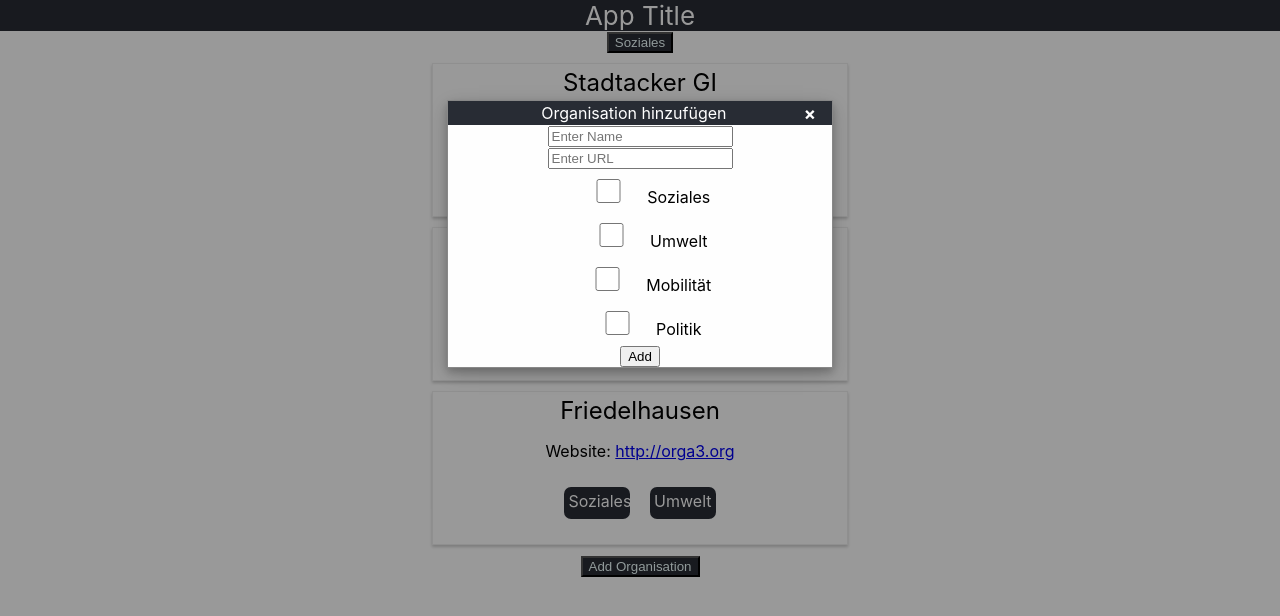
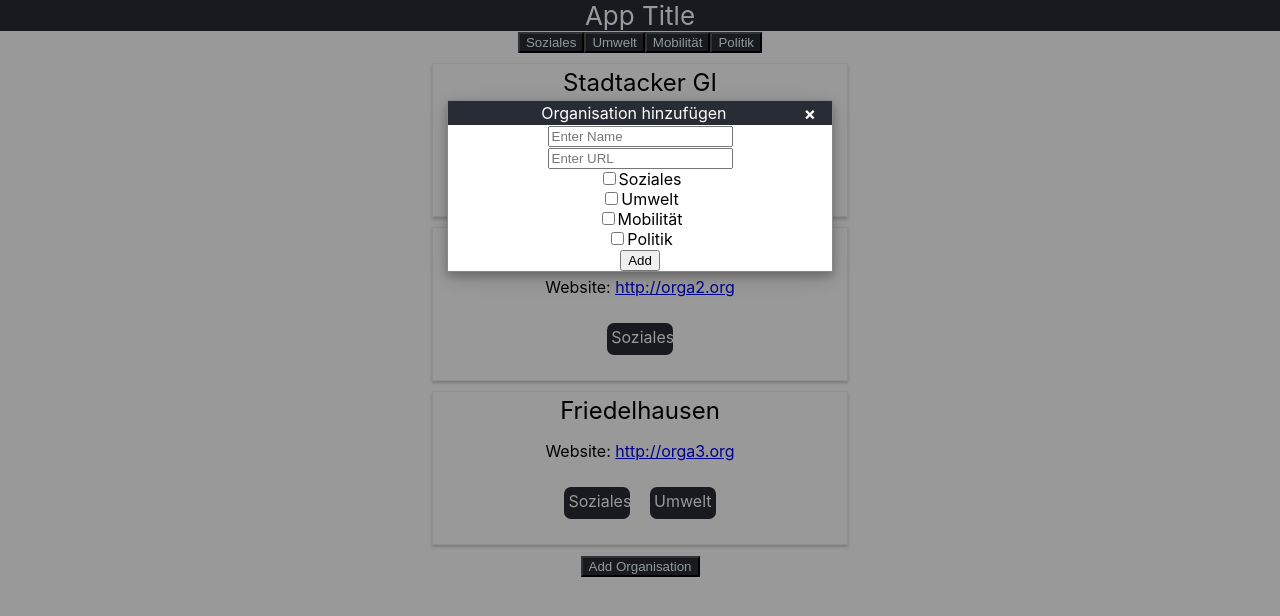
Before and after one commit to BaseVentura/Mule, a React (Create React App) app: page / in a window 1280 px wide. Both pictures are taken after a click on the button "Add Organisation". Shown: the top 616 px of the page. Built offline with nearby package versions, Linux system fonts and the light colour scheme.

Commit message:
Filter Array wird gebaut und übergeben

```diff
--- a/src/Components/OrgaAdder.js
+++ b/src/Components/OrgaAdder.js
@@ -10,12 +10,6 @@ function OrgaAdder({labels,hide,click,show}) {
     const [name,setName] = useState();
     const [URL,setURL] = useState();
     const [Label,setLabel] = useState([]);
-
-    let labelStyle = styles.BadgeInactive
-    //setLabel([]);
-
-    const getLabelStyle = (active) =>  active? styles.Badge : styles.BadgeInactive;
-
 
     const buildLabel = (newlabel) => {
         Label.includes(newlabel) ? deselectLabel(newlabel) : selectLabel(newlabel);
@@ -50,7 +44,7 @@ function OrgaAdder({labels,hide,click,show}) {
                     <div>
                     {labels.map(
                         (label, ix )=> {
-                            return (<div><input type="checkbox" key={label.id} id={label.id} className={labelStyle} onClick={(event)=> buildLabel(label.id)}/><label htmlFor={label.id}>{label.name}</label></div>)//das mit dem Label funktioniert so nicht
+                            return (<div><input type="checkbox" key={label.id} id={label.id}  onClick={(event)=> buildLabel(label.id)}/><label htmlFor={label.id}>{label.name}</label></div>)//das mit dem Label funktioniert so nicht
                         }
                         )
                     }
--- a/src/Components/OrgaList.js
+++ b/src/Components/OrgaList.js
@@ -3,12 +3,13 @@ import Organisation from './Organisation'
 // import styles from '../App.module.css'
 
 
-function OrgaList({Labels,Orgas}) {
+function OrgaList({Labels,Orgas,filter}) {
   //  let label=null;
     return (
         <div >
             {Orgas.map((orga) => {
               //var label = Labels.find((element)=> element.id===orga.LabelIds);
+
               var labels = Labels.filter((e)=> orga.LabelIds.includes(e.id));
               return (
               <Organisation
--- a/src/Containers/Orgamanager.js
+++ b/src/Containers/Orgamanager.js
@@ -17,7 +17,8 @@ class Orgamanager extends Component {
         ],
         addOrga: false,
         ContentID: 0,
-        activeFilterID: 0
+        activeFilterID: [],
+        FilterIsSet: false
     }
 
     ToggleOrgaAdder = () => {
@@ -39,17 +40,23 @@ class Orgamanager extends Component {
       this.setState({Orgas: orgas});
     }
     activateFilter = (filter) => {
-      console.log(filter);
-      this.setState({activeFilter: filter})
+      console.log(this.state.activeFilterID);
+      const Filter = [...this.state.activeFilterID];
+      !Filter.includes(filter)? Filter.push(filter): Filter.splice(Filter.indexOf(filter));
+      console.log("Filter nach push"+filter);
+      this.setState({activeFilterID: Filter , FilterIsSet: true})
+      console.log("FilterState:"+this.state.activeFilterID);
     }
 
 
     render() {
         return (
             <div>
-                <button name="soziales" className={styles.Button} onClick={(event)=>this.activateFilter(event.target.name)}>Soziales</button>
+                {this.state.Labels.map((label) => { return (<button  name={label.name} className={styles.Button} key={label.id} onClick={()=>this.activateFilter(label.id)}>{label.name}</button>);//COntinue here
+
+                })}
                 <div className="filter"></div>
-                <OrgaList Labels= {this.state.Labels} Orgas={this.state.Orgas} filter={this.state.activeFilter}/>
+                <OrgaList Labels= {this.state.Labels} Orgas={this.state.Orgas} filter={this.state.activeFilterID}/>
                 <button className={styles.Button} onClick={this.ToggleOrgaAdder}>Add Organisation</button>
                 <OrgaAdder labels={this.state.Labels} show={this.state.addOrga} hide={this.ToggleOrgaAdder} click={this.AddOrga}/>
             </div>
```
